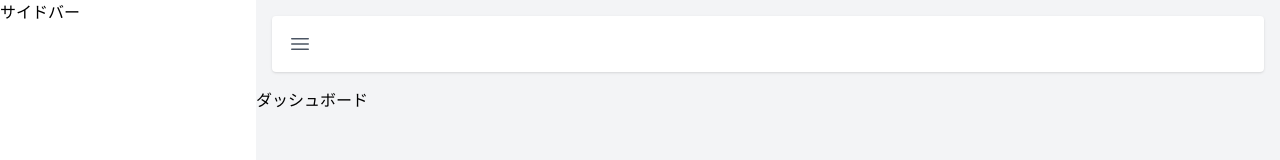
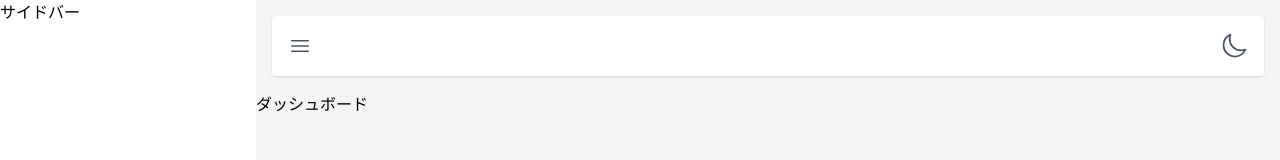
Before and after one commit to Bear29ers/primer-vue, a Vue app in the folder 06_dashboard/: page / in a window 1280 px wide. Shown: the top 160 px of the page. Built offline with nearby package versions, Linux system fonts and the light colour scheme.

Commit message:
feat: :sparkles: ダークモードの設定

```diff
--- a/06_dashboard/package.json
+++ b/06_dashboard/package.json
@@ -10,12 +10,13 @@
   },
   "dependencies": {
     "@heroicons/vue": "^2.0.17",
-    "lodash": "^4.17.21",
     "vue": "^3.2.47"
   },
   "devDependencies": {
+    "@types/lodash": "^4.14.194",
     "@vitejs/plugin-vue": "^4.1.0",
     "autoprefixer": "^10.4.14",
+    "lodash": "^4.17.21",
     "postcss": "^8.4.23",
     "tailwindcss": "^3.3.2",
     "typescript": "^5.0.2",
--- a/06_dashboard/src/layouts/Default.vue
+++ b/06_dashboard/src/layouts/Default.vue
@@ -1,11 +1,23 @@
 <script setup lang="ts">
 import { ref, onMounted, onUnmounted } from 'vue';
-import { Bars3Icon as MenuIcon } from '@heroicons/vue/24/outline';
+import { Bars3Icon as MenuIcon, MoonIcon, SunIcon } from '@heroicons/vue/24/outline';
 import { debounce } from 'lodash';
 
 // アクセス時のブラウザ幅に合わせてサイドバーを表示させる（1280pxより大きい場合はサイドバーが表示された状態）
 const innerWidth = ref(window.innerWidth);
 const show = ref(innerWidth.value >= 1280 ? true : false);
+
+// テーマ切り替え用変数
+const theme = ref('light');
+
+// ローカルストレージからテーマの値を確認する
+if (localStorage.theme === 'dark') {
+  document.documentElement.classList.add('dark');
+  theme.value = 'dark';
+} else {
+  document.documentElement.classList.remove('dark');
+  theme.value = 'light';
+}
 
 // リサイズ時にブラウザ幅を考慮してサイドバーを表示させる
 const checkWindowSize = () => {
@@ -15,6 +27,16 @@ const checkWindowSize = () => {
     if (show.value === true) show.value = false;
   }
   innerWidth.value = window.innerWidth;
+};
+
+// テーマ切り替える
+const changeMode = (mode: string) => {
+  theme.value = mode;
+  theme.value === 'light'
+    ? document.documentElement.classList.remove('dark')
+    : document.documentElement.classList.add('dark');
+  // ローカルストレージにthemeの値を保存する
+  localStorage.theme = mode;
 };
 
 onMounted(() => {
@@ -28,15 +50,22 @@ onUnmounted(() => {
 
 <template>
   <div class="relative">
-    <div class="fixed top-0 w-64 h-screen bg-white z-20 transform duration-300" :class="{ '-translate-x-full': !show }">
+    <div
+      class="fixed top-0 w-64 h-screen bg-white dark:bg-gray-800 z-20 transform duration-300 dark:text-gray-300"
+      :class="{ '-translate-x-full': !show }"
+    >
       サイドバー
     </div>
     <div class="fixed xl:hidden inset-0 bg-gray-900 opacity-50 z-10" @click="show = !show" v-show="show"></div>
-    <div class="bg-gray-100 h-screen overflow-hidden duration-300" :class="{ 'xl:pl-64': show }">
-      <div class="bg-white rounded shadow m-4 p-4">
-        <MenuIcon class="h-6 w-6 text-gray-600 cursor-pointer" @click="show = !show" />
+    <div class="bg-gray-100 dark:bg-gray-900 h-screen overflow-hidden duration-300" :class="{ 'xl:pl-64': show }">
+      <div class="flex items-center justify-between bg-white dark:bg-gray-800 rounded shadow m-4 p-4">
+        <MenuIcon class="h-6 w-6 text-gray-600 dark:text-gray-300 cursor-pointer" @click="show = !show" />
+        <div>
+          <MoonIcon class="w-7 h-7 text-gray-600 cursor-pointer" @click="changeMode('dark')" v-if="theme === 'light'" />
+          <SunIcon class="w-7 h-7 text-gray-300 cursor-pointer" @click="changeMode('light')" v-else />
+        </div>
       </div>
-      <div>
+      <div class="dark:text-gray-300">
         <slot />
       </div>
     </div>
--- a/06_dashboard/tailwind.config.js
+++ b/06_dashboard/tailwind.config.js
@@ -1,7 +1,7 @@
 /** @type {import('tailwindcss').Config} */
 export default {
   content: ['./src/**/*.{vue,js,ts,jsx,tsx}'],
-  darkMode: false,
+  darkMode: 'class',
   theme: {
     extend: {},
   },
```
Also changed, not shown: 1 other file (tests, documents, lock files or other folders).
